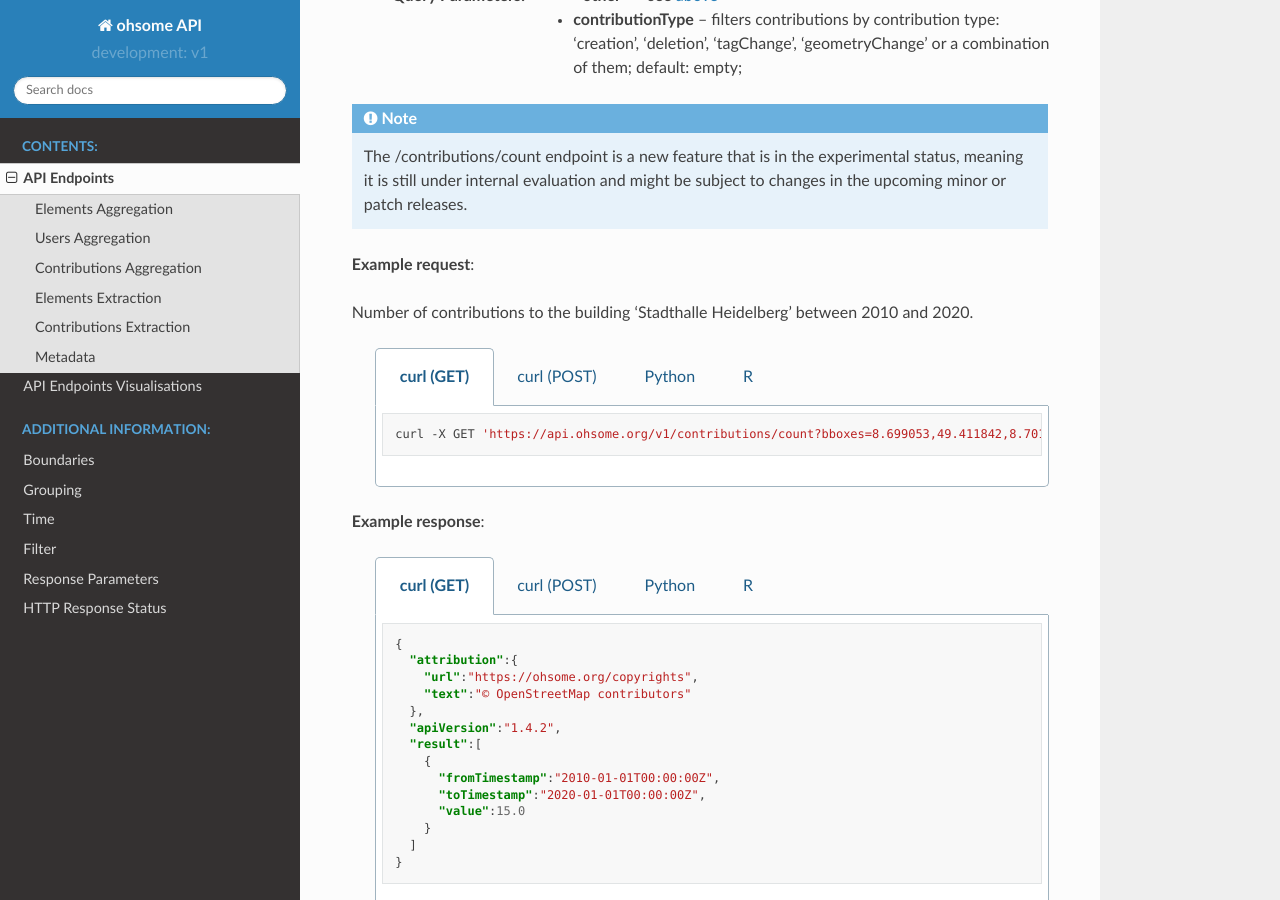
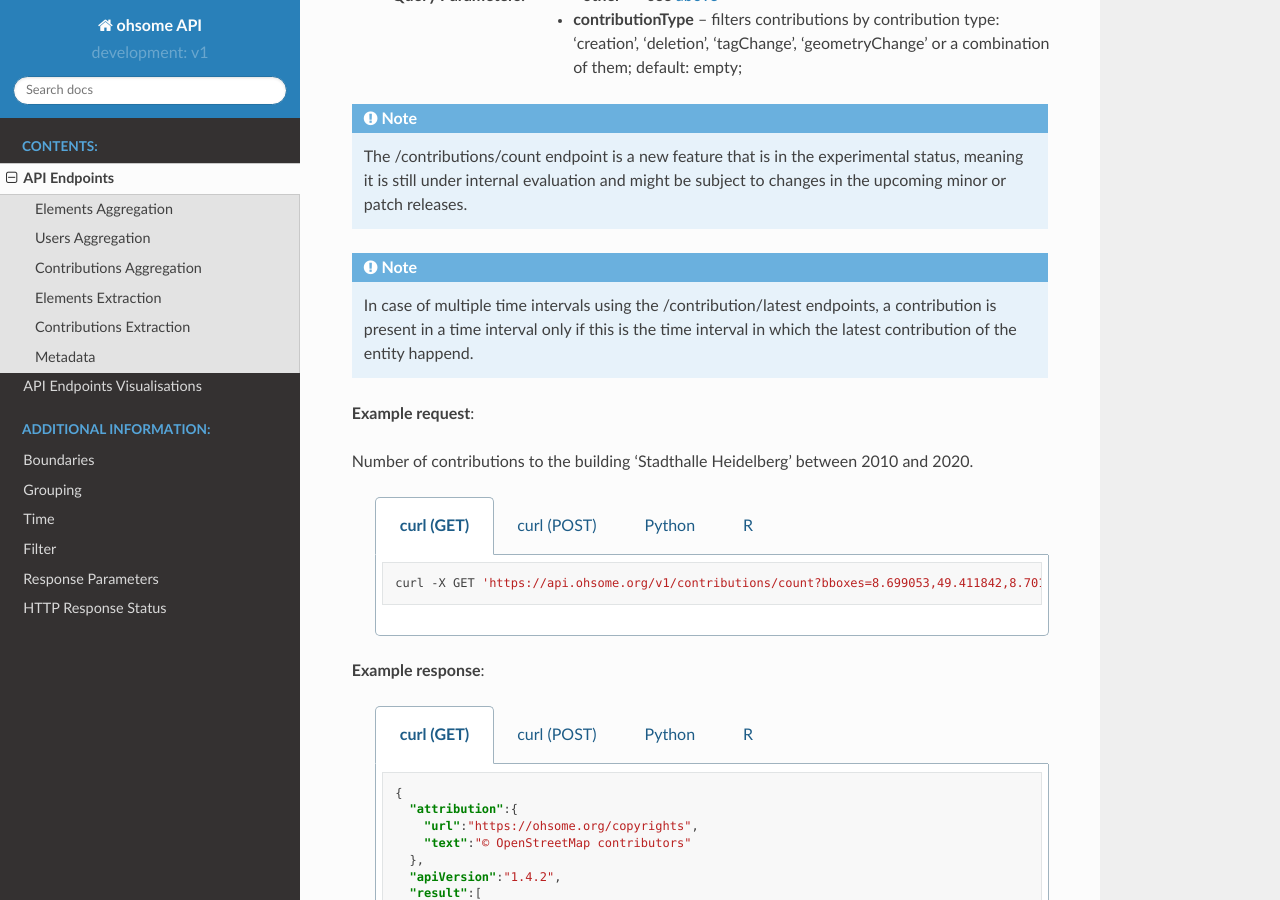
Before and after one commit to GIScience/ohsome-api, a Sphinx documentation site: the page built from docs/endpoints.rst, in a window 1280 px wide and 900 px high, scrolled down 8952 px. Built offline with Sphinx 7.4.7 and the Read the Docs theme 2.0.0, drawn with Linux system fonts in a browser that asks for light colours.

Commit message:
docs: add note

```diff
--- a/docs/endpoints.rst
+++ b/docs/endpoints.rst
@@ -1017,6 +1017,7 @@
    :query contributionType: filters contributions by contribution type: 'creation', 'deletion', 'tagChange', 'geometryChange' or a combination of them; default: empty;
 
 .. note:: The /contributions/count endpoint is a new feature that is in the experimental status, meaning it is still under internal evaluation and might be subject to changes in the upcoming minor or patch releases.
+.. note:: In case of multiple time intervals using the /contribution/latest endpoints, a contribution is present in a time interval only if this is the time interval in which the latest contribution of the entity happend.
 
 **Example request**:
 
```
